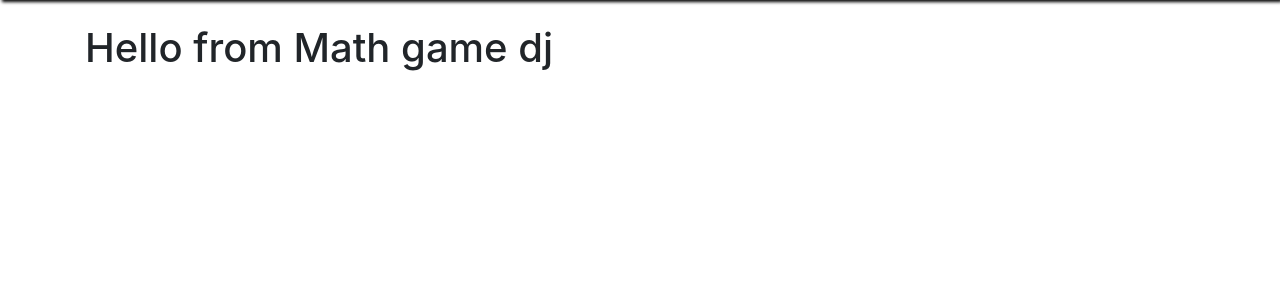
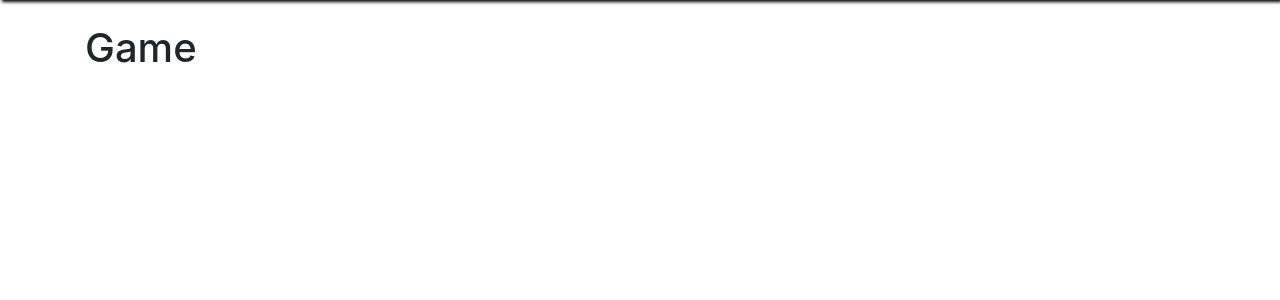
Before and after one commit to alfcomputacion/dj-vue-project, a Django app: page /games/math-game/ in a window 1280 px wide. Shown: the part 56-356 px from the top of the page. Run offline with Django 4.2, Linux system fonts and the light colour scheme; the visitor is signed in with stand-in values (Sample User, id 1); some libraries are stand-ins or nearby versions.

Commit message:
title dj server anagram and math

```diff
--- a/templates/games/anagram-game.html
+++ b/templates/games/anagram-game.html
@@ -4,6 +4,6 @@
 
 {% block main %}
 <div class="container" style="margin-top: 4rem;">
-    <h1>Django server</h1>
+    <h1>Game</h1>
 </div>
 {% endblock %}
--- a/templates/games/math-game.html
+++ b/templates/games/math-game.html
@@ -4,6 +4,6 @@
 
 {% block main %}
 <div class="container" style="margin-top: 5rem ;">
-    <h1>Hello from Math game dj</h1>
+    <h1>Game</h1>
 </div>
 {% endblock %}
```
